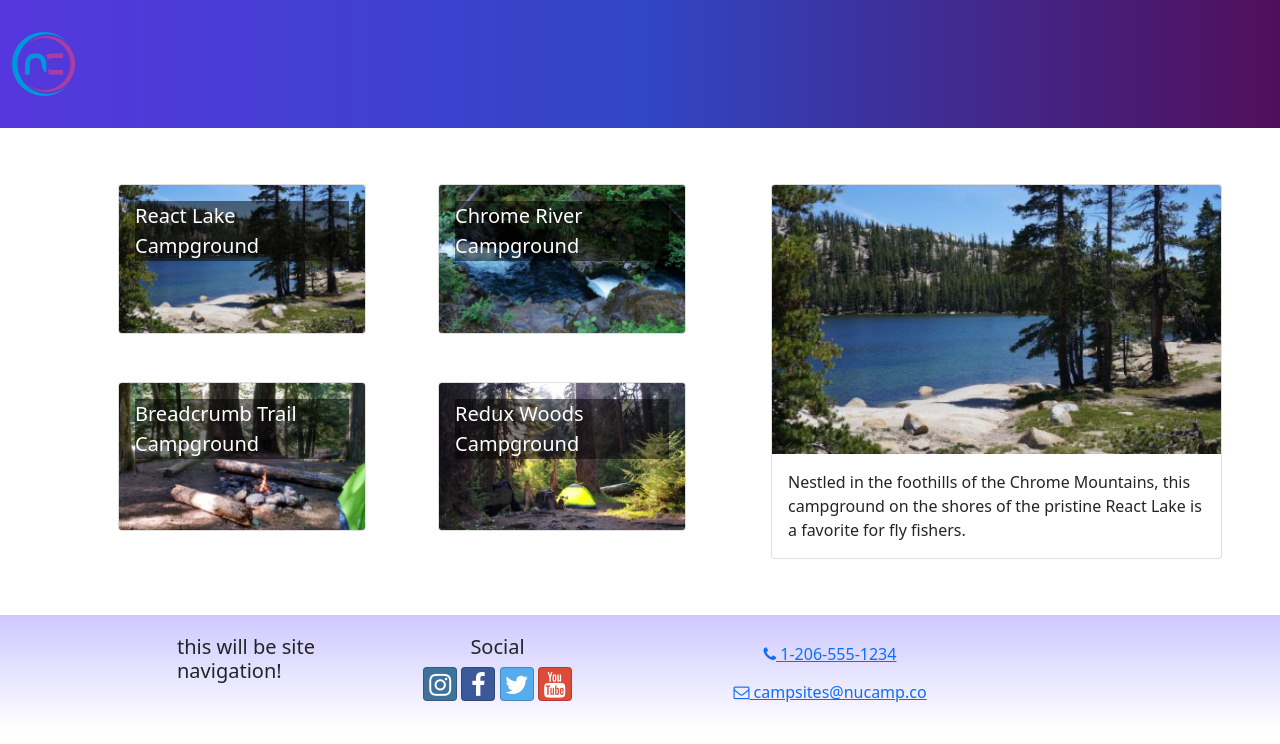
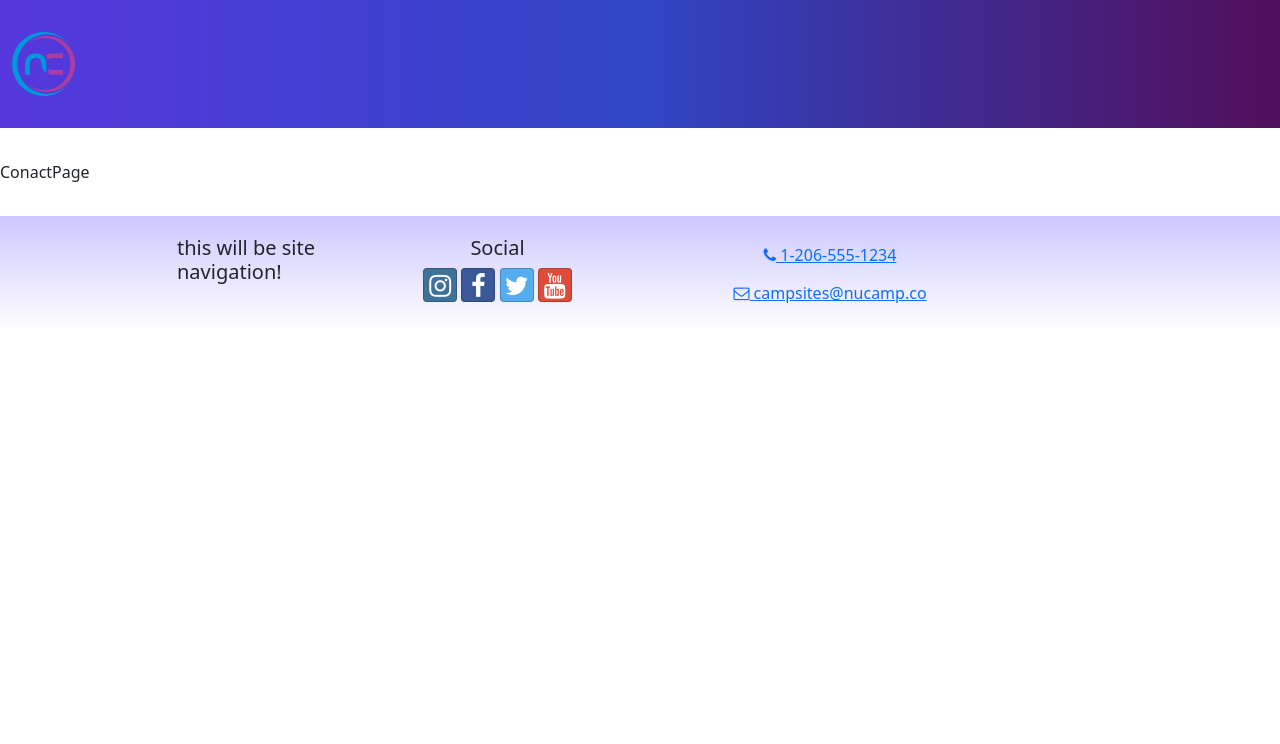
Before and after one commit to jamesperrin/nucampsite-react, a React (Create React App) app: page /contact in a window 1280 px wide. Shown: the top 744 px of the page. Built offline with nearby package versions, Linux system fonts and the light colour scheme.

Commit message:
Complete Exercise Router Setup

```diff
--- a/src/App.js
+++ b/src/App.js
@@ -1,6 +1,9 @@
 import React from 'react';
+import { Routes, Route } from 'react-router-dom';
+import ContactPage from './pages/ContactPage';
+import HomePage from './pages/HomePage';
 import './App.css';
-import CampsitesDirectoryPage  from './pages/CampsitesDirectoryPage';
+import CampsitesDirectoryPage from './pages/CampsitesDirectoryPage';
 import Header from './components/Header';
 import Footer from './components/Footer';
 
@@ -8,7 +11,11 @@ function App() {
   return (
     <div className="App">
       <Header />
-      <CampsitesDirectoryPage />
+      <Routes>
+        <Route path="/" element={<HomePage />} />
+        <Route path="contact" element={<ContactPage />} />
+        <Route path="directory" element={<CampsitesDirectoryPage />} />
+      </Routes>
       <Footer />
     </div>
   );
--- a/src/index.js
+++ b/src/index.js
@@ -1,5 +1,6 @@
 import React from 'react';
 import { createRoot } from 'react-dom/client';
+import { BrowserRouter } from 'react-router-dom';
 import { Provider } from 'react-redux';
 import { store } from './app/store';
 import App from './App';
@@ -16,7 +17,9 @@ const root = createRoot(container);
 root.render(
   <React.StrictMode>
     <Provider store={store}>
-      <App />
+      <BrowserRouter>
+        <App />
+      </BrowserRouter>
     </Provider>
   </React.StrictMode>
 );
--- /dev/null
+++ b/src/pages/ContactPage.js
@@ -0,0 +1,5 @@
+const ContactPage = () => {
+  return <div>ConactPage</div>;
+};
+
+export default ContactPage;
--- /dev/null
+++ b/src/pages/HomePage.js
@@ -0,0 +1,5 @@
+const HomePage = () => {
+  return <div>HomePage</div>;
+};
+
+export default HomePage;
```
